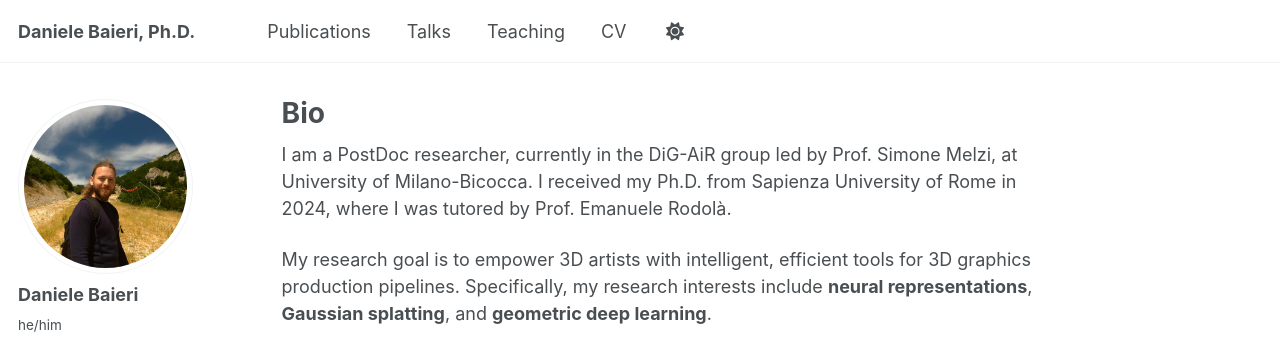
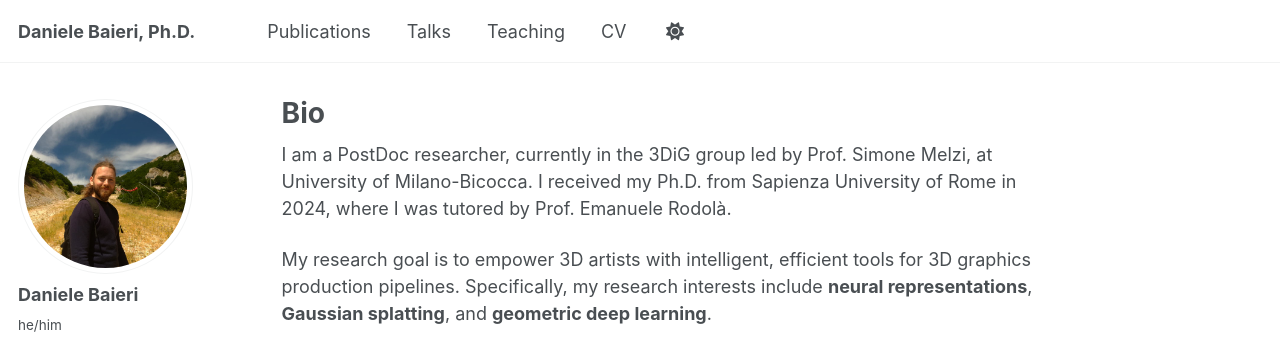
Before and after one commit to dbaieri/dbaieri.github.io, a Jekyll site: the page built from _pages/about.md, in a window 1280 px wide and 1183 px high. Shown: the top 337 px of the window. Built offline with Jekyll 4.4.1, drawn with Linux system fonts in a browser that asks for light colours; emoji names are drawn with the system emoji font; some web fonts are replaced.

Commit message:
update home

```diff
--- a/_pages/about.md
+++ b/_pages/about.md
@@ -7,7 +7,7 @@ redirect_from:
   - /about.html
 ---
 
-I am a PostDoc researcher, currently in the DiG-AiR group led by Prof. Simone Melzi, at University of Milano-Bicocca.
+I am a PostDoc researcher, currently in the 3DiG group led by Prof. Simone Melzi, at University of Milano-Bicocca.
 I received my Ph.D. from Sapienza University of Rome in 2024, where I was tutored by Prof. Emanuele Rodolà.
 
 My research goal is to empower 3D artists with intelligent, efficient tools for 3D graphics production pipelines.
```
